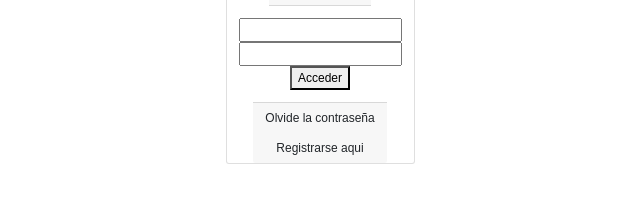
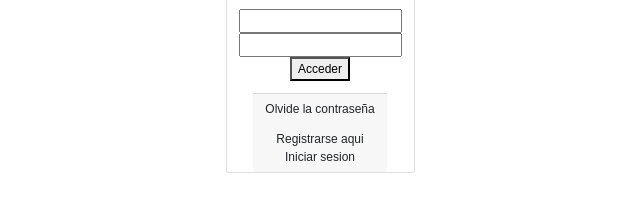
Before and after one commit to Emaospina2323/PlantillaDelisoft, a plain HTML site: page index.html in a window 1280 px wide. Shown: the part 383-594 px from the top of the page, without its empty margins (320-960 px from the left). Drawn offline with nearby package versions, Linux system fonts and the light colour scheme.

```diff
--- a/index.html
+++ b/index.html
@@ -34,9 +34,14 @@
                     </form>
                 </div>
                 <div class="card-footer">
+
                     <p>Olvide la contraseña</p>
                     <a>Registrarse aqui</a>
+                    <a>Iniciar sesion</a>
+
                 </div>
+
+
 
             </div>
         </div>
```
